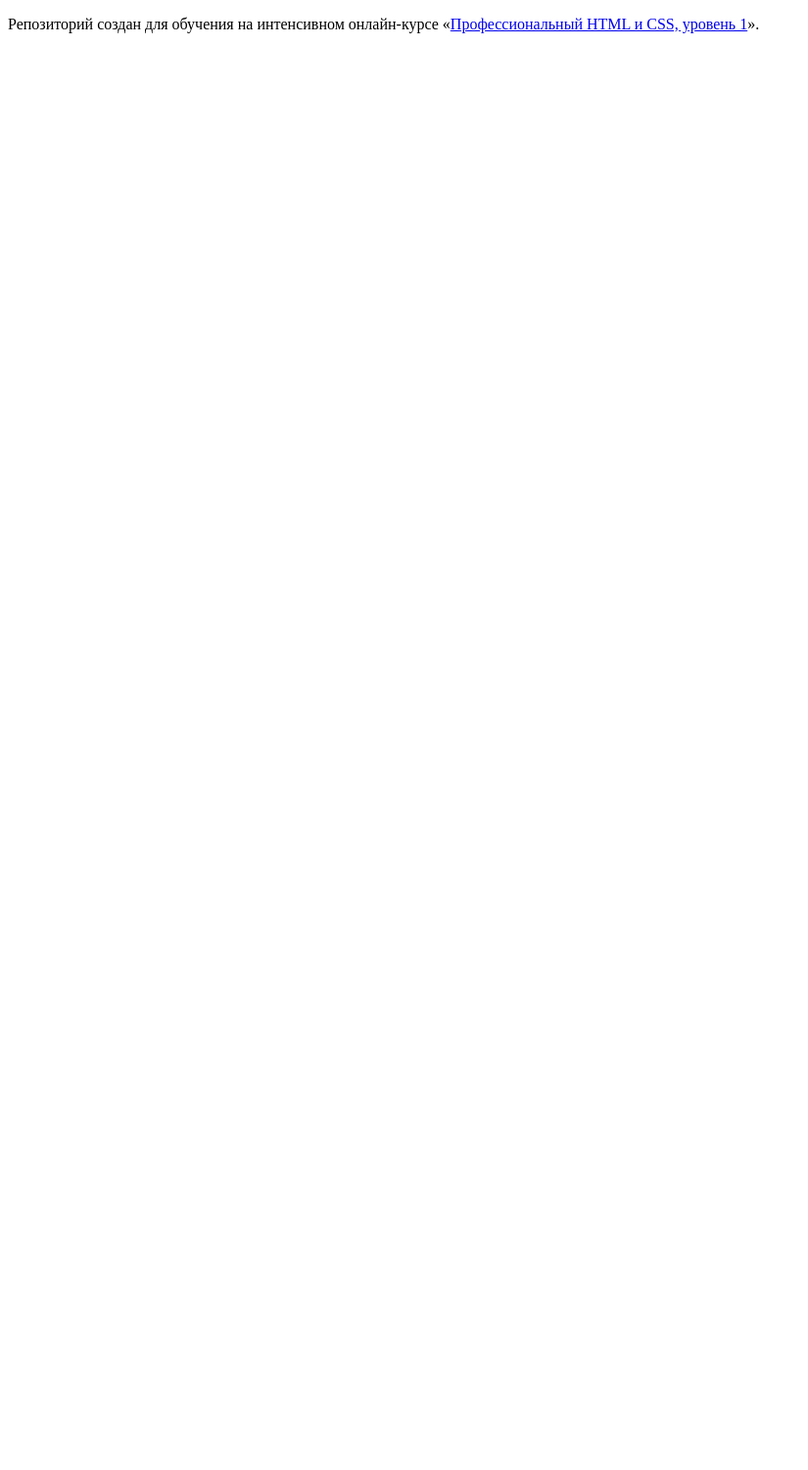
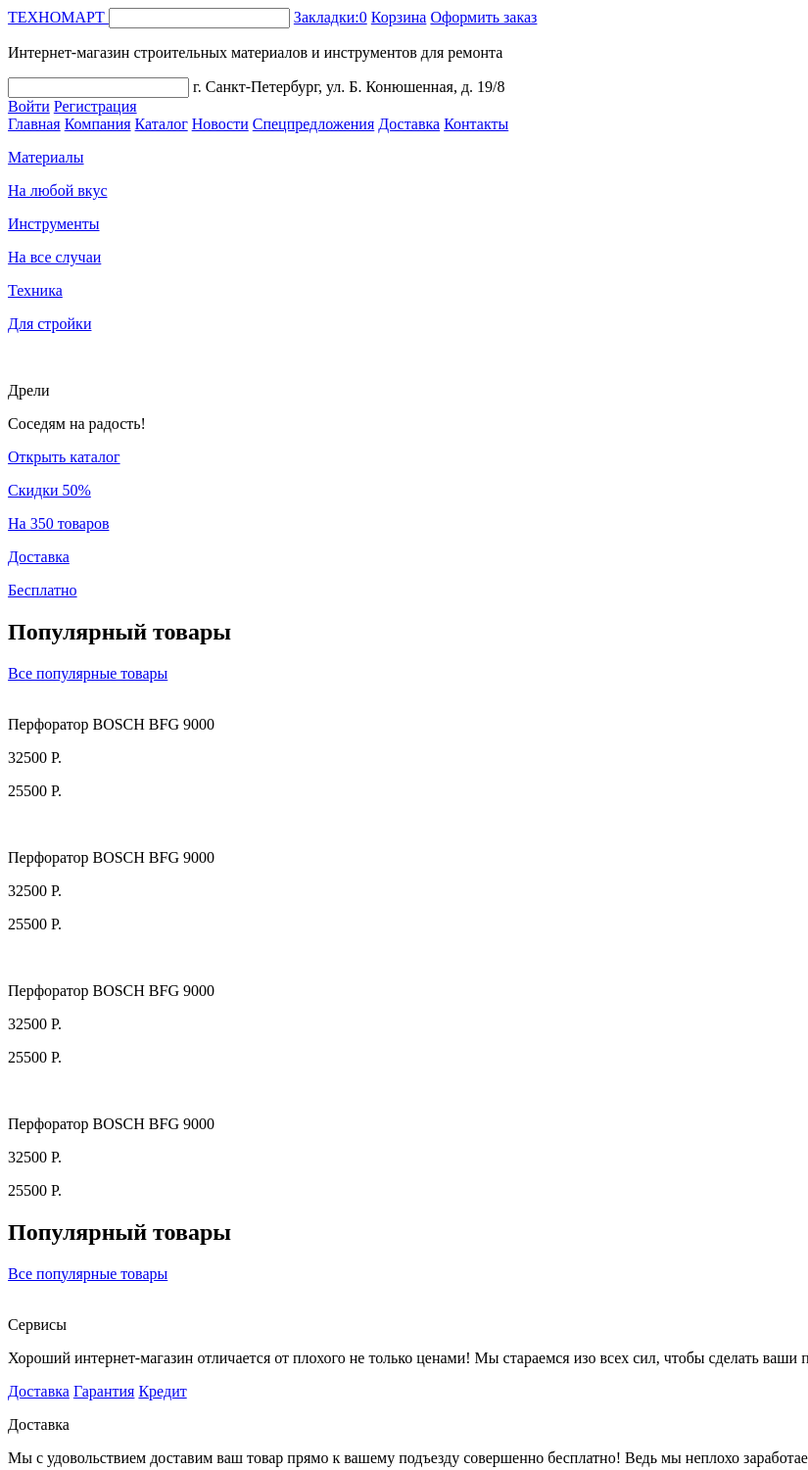
Before and after one commit to increasedd/610925-technomart, a plain HTML site: page index.html in a window 1280 px wide. Shown: the whole page at 98% size, without its empty margins (0-825 px from the left). Before the commit the page ends 800 px from the top, so only its background shows below. Drawn offline with Linux system fonts and the light colour scheme.

Commit message:
Промежуточный коммит

```diff
--- a/index.html
+++ b/index.html
@@ -5,8 +5,160 @@
     <title>HTML Academy: Техномарт</title>
   </head>
   <body>
+    <header class="header">
+      <div class="top">
+        <a href="/" class="logo">
+          ТЕХНОМАРТ
+        </a>
+        <input type="text" class="search">
+        <a href="#" class="link">Закладки:0</a>
+        <a href="#" class="link">Корзина</a>
+        <a href="#" class="link green">Оформить заказ</a>
+      </div>
+      <div class="content">
+        <p>Интернет-магазин
+          строительных материалов
+          и инструментов для ремонта</p>
+        <div class="wrapper">
+          <input type="text" class="phone" id="phone">
+          <label for="phone">г. Санкт-Петербург, ул. Б. Конюшенная, д. 19/8</label>
+        </div>
+        <a href="#" class="button">Войти</a>
+        <a href="#" class="button">Регистрация</a>
+      </div>
 
-    <p>Репозиторий создан для обучения на интенсивном онлайн‑курсе «<a href="https://htmlacademy.ru/intensive/htmlcss">Профессиональный HTML и CSS, уровень 1</a>».</p>
+      <nav class="nav">
+        <a href="#" class="item">Главная</a>
+        <a href="#" class="item">Компания</a>
+        <a href="#" class="item">Каталог</a>
+        <a href="#" class="item">Новости</a>
+        <a href="#" class="item">Спецпредложения</a>
+        <a href="#" class="item">Доставка</a>
+        <a href="#" class="item">Контакты</a>
+      </nav>
+    </header>
+    <main class="main">
+      <div class="categories">
+        <div class="row">
+          <a href="#" class="category new">
+            <p class="title">Материалы</p>
+            <p class="description">На любой вкус</p>
+          </a>
+          <a href="#" class="category">
+            <p class="title">Инструменты</p>
+            <p class="description">На все случаи</p>
+          </a>
+          <a href="#" class="category">
+            <p class="title">Техника</p>
+            <p class="description">Для стройки</p>
+          </a>
+        </div>
+        <div class="row">
+          <div class="slider">
+            <div class="slide">
+              <img src="#" alt="" class="banner">
+              <p class="title">Дрели</p>
+              <p class="description">Соседям на радость!</p>
+              <a href="#" class="link">Открыть каталог</a>
+            </div>
+          </div>
+          <div class="col">
+            <a href="#" class="category">
+              <p class="title">Скидки 50%</p>
+              <p class="description">На 350 товаров</p>
+            </a>
+            <a href="#" class="category">
+              <p class="title">Доставка</p>
+              <p class="description">Бесплатно</p>
+            </a>
+          </div>
+        </div>
+      </div>
+      <section class="section">
+        <header class="header">
+          <h2 class="title">Популярный товары</h2>
+          <a href="#" class="link">Все популярные товары</a>
+        </header>
+        <div class="list">
+          <a class="item">
+            <img class="img" src="#" alt="">
+            <p class="name">Перфоратор BOSCH BFG 9000</p>
+            <p class="price old">32500 Р.</p>
+            <p class="price">25500 Р.</p>
+          </a>
+          <a class="item">
+            <img class="img" src="#" alt="">
+            <p class="name">Перфоратор BOSCH BFG 9000</p>
+            <p class="price old">32500 Р.</p>
+            <p class="price">25500 Р.</p>
+          </a>
+          <a class="item">
+            <img class="img" src="#" alt="">
+            <p class="name">Перфоратор BOSCH BFG 9000</p>
+            <p class="price old">32500 Р.</p>
+            <p class="price">25500 Р.</p>
+          </a>
+          <a class="item new">
+            <img class="img" src="#" alt="">
+            <p class="name">Перфоратор BOSCH BFG 9000</p>
+            <p class="price old">32500 Р.</p>
+            <p class="price">25500 Р.</p>
+          </a>
+        </div>
+      </section>
+      <section class="section">
+        <header class="header">
+          <h2 class="title">Популярный товары</h2>
+          <a href="#" class="link">Все популярные товары</a>
+        </header>
+        <div class="list">
+          <a class="item">
+            <img class="img" src="#" alt="">
+          </a>
+          <a class="item">
+            <img class="img" src="#" alt="">
+          </a>
+          <a class="item">
+            <img class="img" src="#" alt="">
+          </a>
+          <a class="item">
+            <img class="img" src="#" alt="">
+          </a>
+          <a class="item">
+            <img class="img" src="#" alt="">
+          </a>
+          <a class="item">
+            <img class="img" src="#" alt="">
+          </a>
+          <a class="item">
+            <img class="img" src="#" alt="">
+          </a>
+          <a class="item">
+            <img class="img" src="#" alt="">
+          </a>
+        </div>
+      </section>
+      <section class="section">
+        <p class="title">Сервисы</p>
+        <p class="description">Хороший интернет-магазин отличается от плохого не только ценами!
+          Мы стараемся изо всех сил, чтобы сделать ваши покупки приятными.</p>
+        <div class="wrapper">
+          <div class="buttons">
+            <a href="#" class="button">Доставка</a>
+            <a href="#" class="button">Гарантия</a>
+            <a href="#" class="button">Кредит</a>
+          </div>
+          <div class="content">
+            <p class="title big">Доставка</p>
+            <p class="description">Мы с удовольствием доставим ваш товар прямо
+              к вашему подъезду совершенно бесплатно!
+              Ведь мы неплохо заработаем,
+              поднимая его на ваш этаж!</p>
+          </div>
+        </div>
+      </section>
+    </main>
+
 
   </body>
 </html>
```
